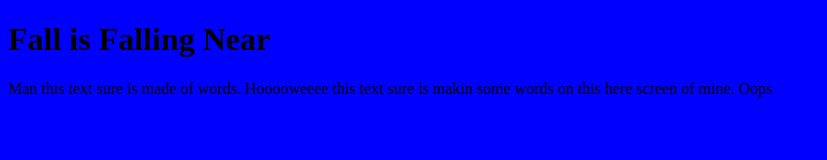
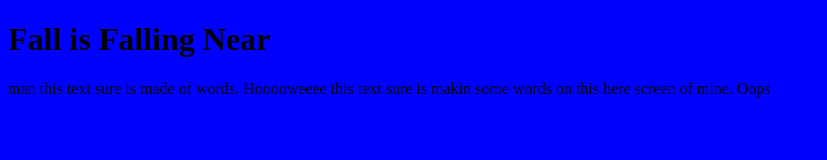
Before and after one commit to ArronBurris/Fall, a website: page index.html in a window 1280 px wide. Shown: the full height of the page, 0-827 px from the left. Drawn offline with Linux system fonts and the light colour scheme.

```diff
--- a/index.html
+++ b/index.html
@@ -12,7 +12,7 @@
         Fall is Falling Near
     </h1>
     <p>
-        Man this text sure is made of words. Hooooweeee this text
+        man this text sure is made of words. Hooooweeee this text
         sure is makin some words on this here screen of mine. Oops
     </p>
 
```
